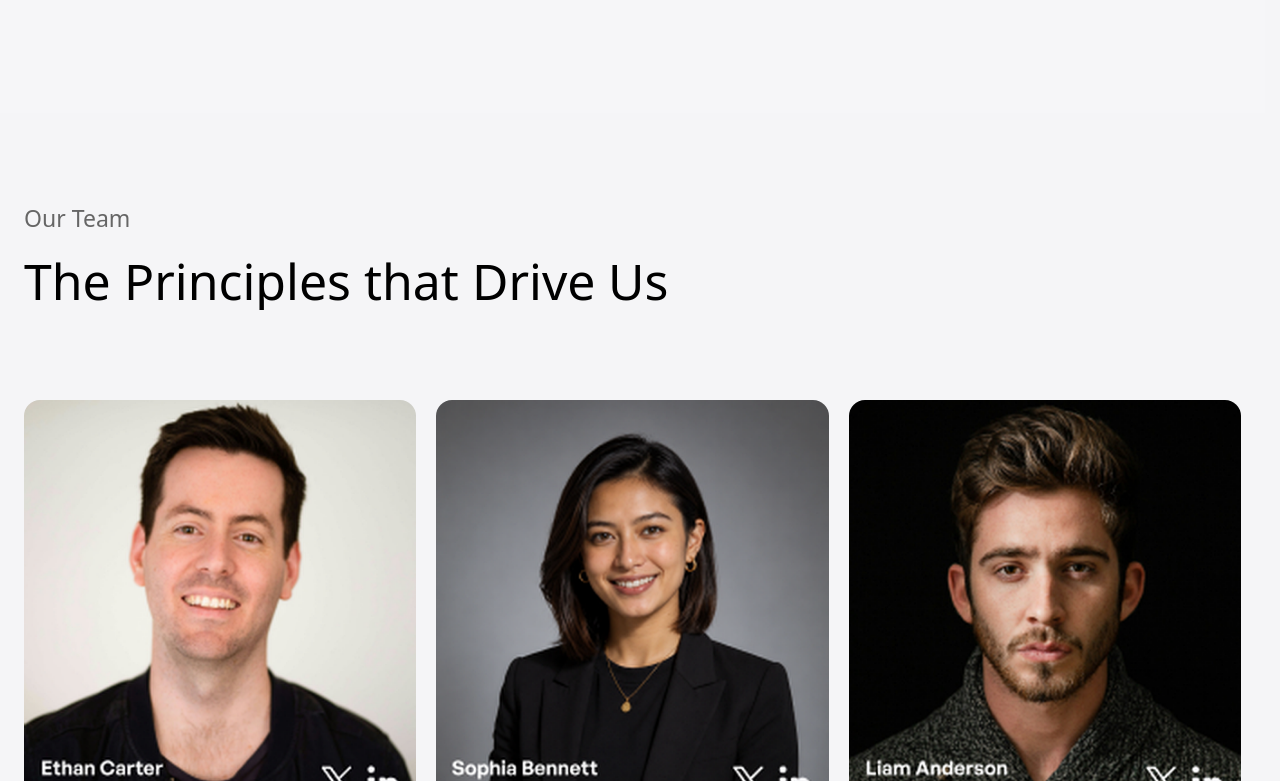
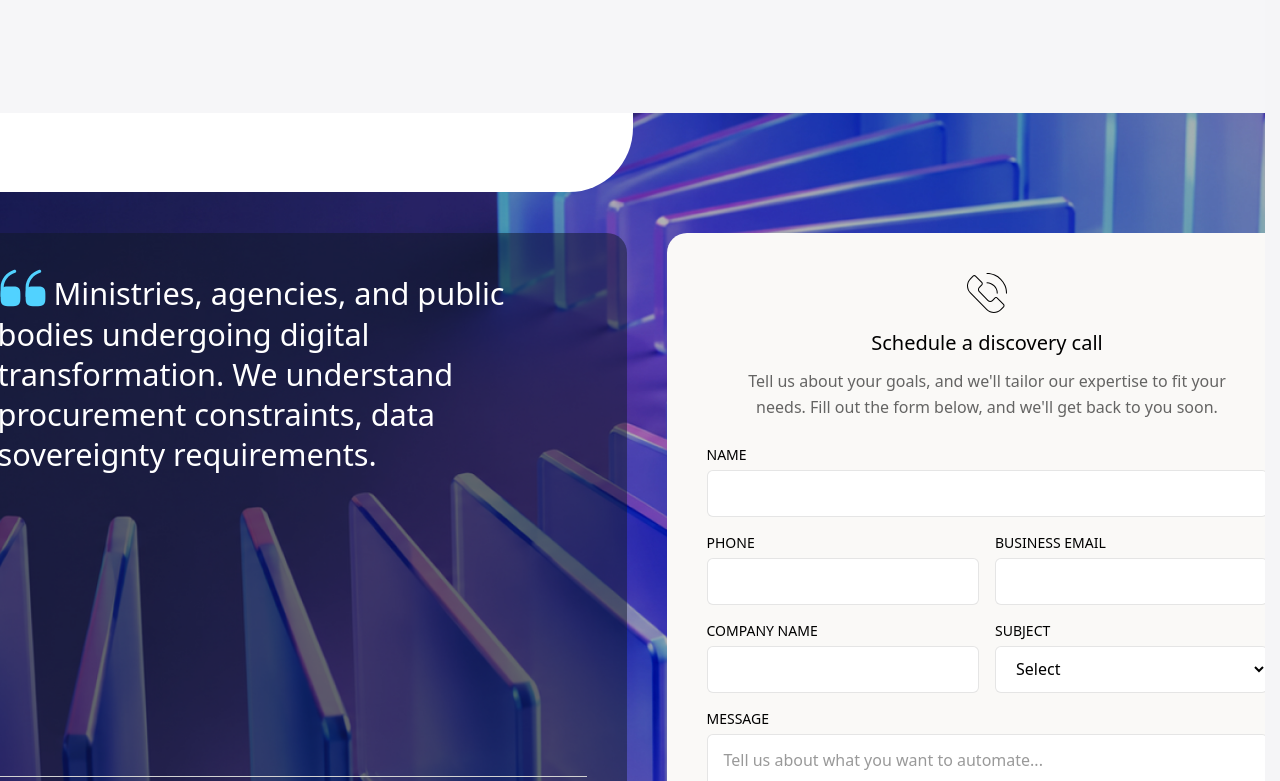
Before and after one commit to MoeezFaizi/y2labs-website, a Next.js app: page /about in a window 1280 px wide. Shown: the part 5139-5920 px from the top of the page. Built offline with nearby package versions, Linux system fonts and the light colour scheme; a web font is replaced by a local one.

Commit message:
fix: disable team section, align nav/footer with Figma

```diff
--- a/app/about/page.tsx
+++ b/app/about/page.tsx
@@ -3,7 +3,6 @@ import { PageHero } from "@/components/site/PageHero";
 import {
   AboutApproach,
   AboutDirection,
-  AboutTeam,
   AboutValues,
   AboutWhoWeAre,
   AboutWhyExists,
@@ -37,7 +36,6 @@ export default function AboutPage() {
       <AboutDirection />
       <AboutWhyExists />
       <AboutApproach />
-      <AboutTeam />
       <ContactCta />
     </>
   );
```
